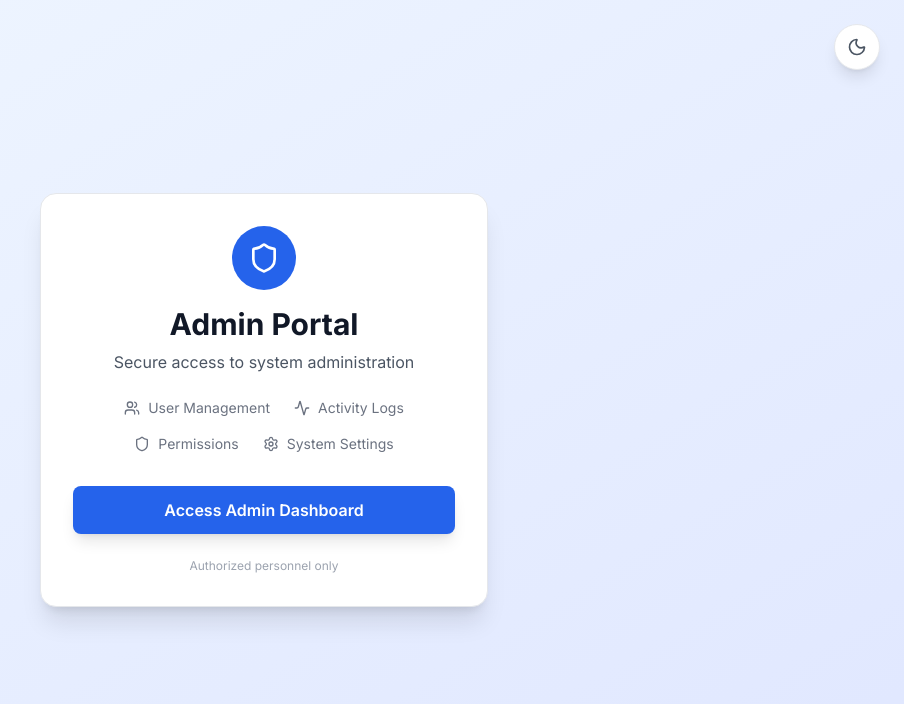
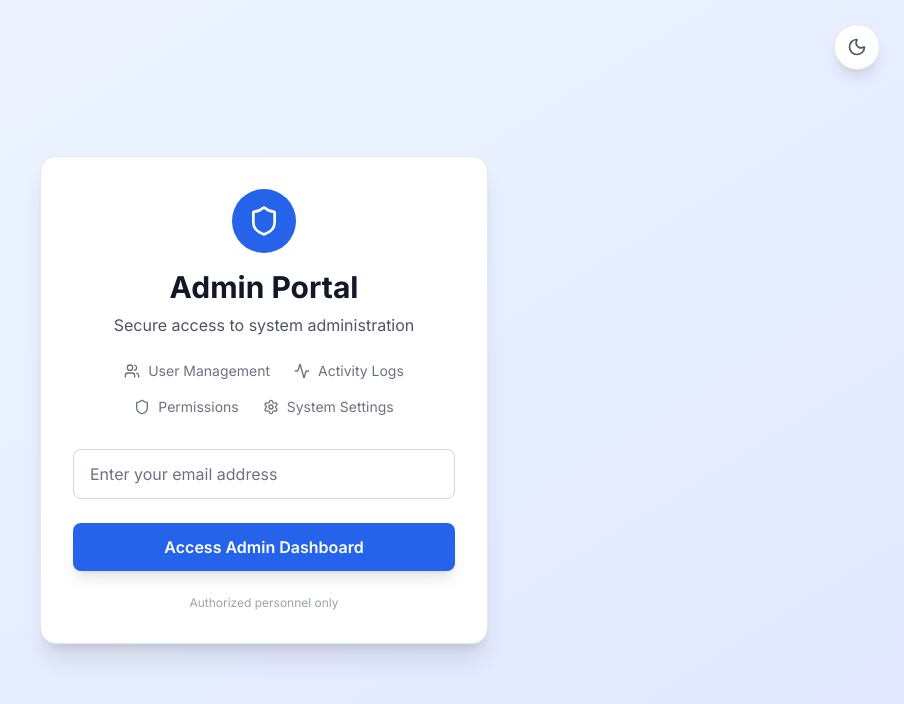
Before and after one commit to Kilros0817/tb_admin, a Next.js app: page / in a window 1280 px wide. Shown: the top 704 px of the page, without its empty margins (376-1280 px from the left). Built offline with nearby package versions, Linux system fonts and the light colour scheme.

Commit message:
Add email input to home page

```diff
--- a/app/page.tsx
+++ b/app/page.tsx
@@ -81,6 +81,14 @@ export default function Home() {
           </div>
         </div>
 
+        <div className="mb-6">
+          <input
+            type="email"
+            placeholder="Enter your email address"
+            className="w-full px-4 py-3 rounded-lg border border-gray-300 dark:border-gray-600 bg-white dark:bg-gray-700 text-gray-900 dark:text-white placeholder-gray-500 dark:placeholder-gray-400 focus:outline-none focus:ring-2 focus:ring-blue-500 focus:border-transparent transition-all duration-200"
+          />
+        </div>
+
         <button
           onClick={handleAdminAccess}
           className="w-full bg-blue-600 dark:bg-blue-500 text-white py-3 px-6 rounded-lg font-semibold hover:bg-blue-700 dark:hover:bg-blue-600 transition-all duration-200 shadow-lg hover:shadow-xl transform hover:-translate-y-0.5"
```
